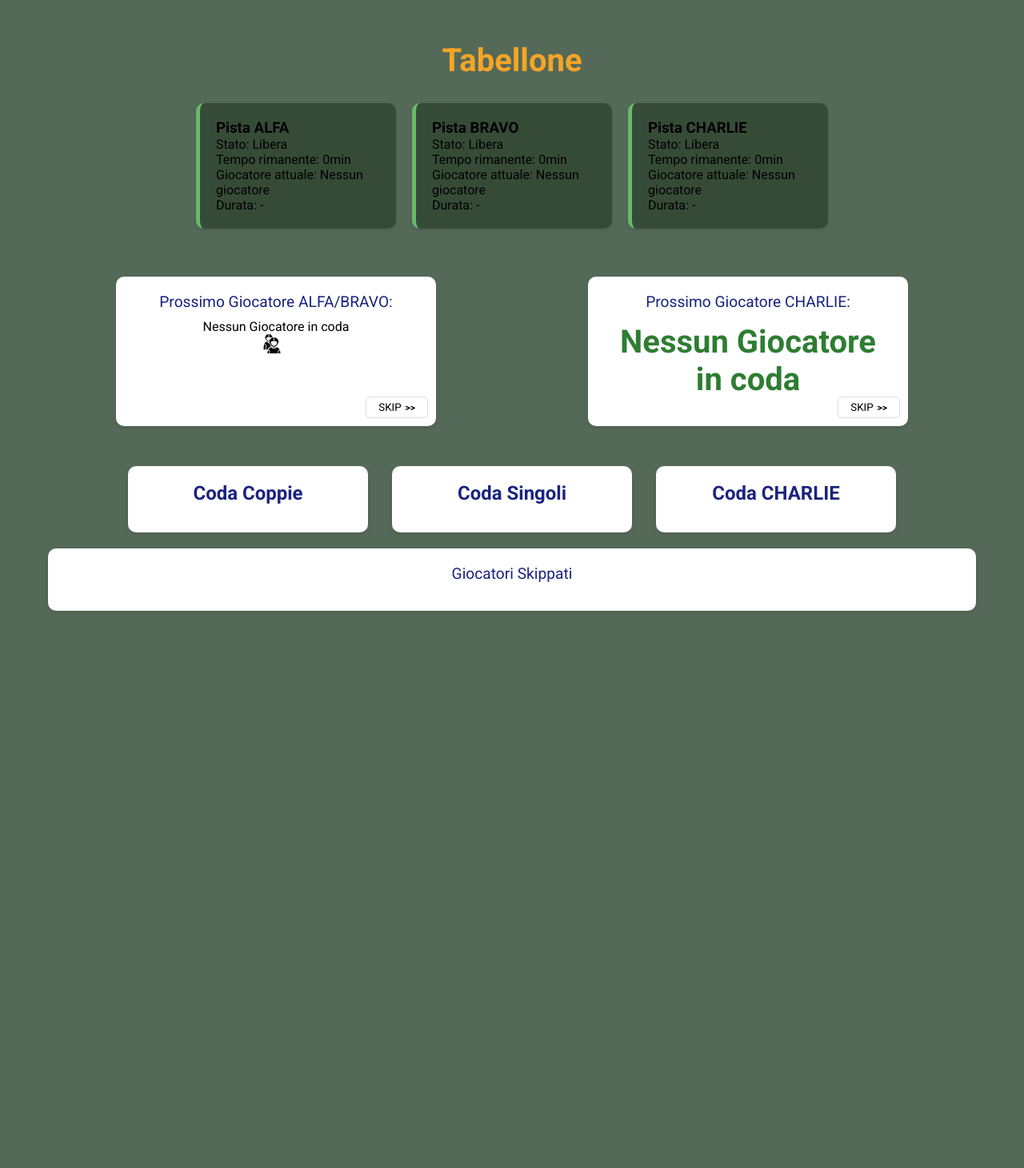
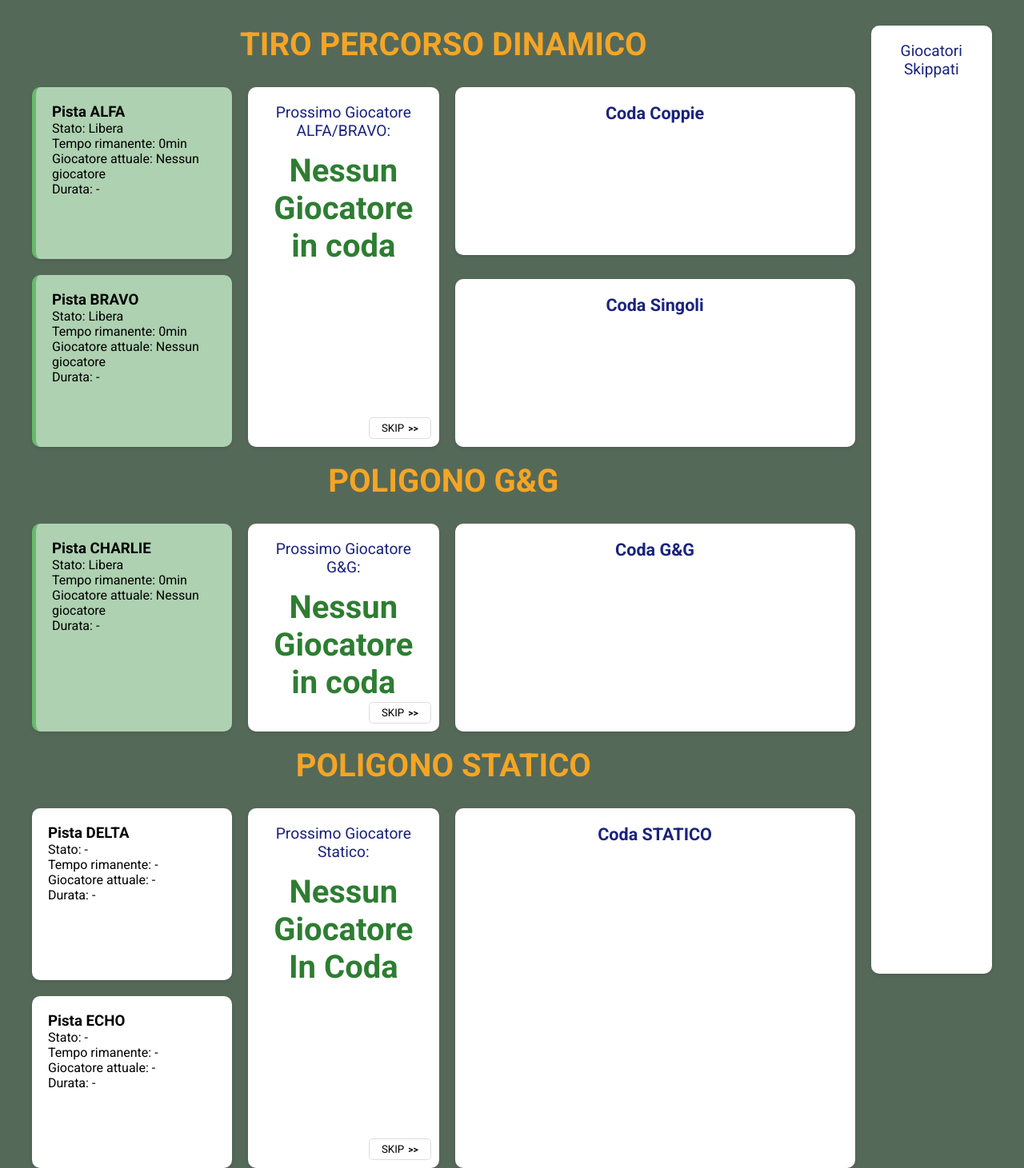
Before and after one commit to kekko-py/comicon-queue, a Flask app: page /dashboard in a window 1280 px wide. Shown: the part 67-1528 px from the top of the page at 80% size. Before the commit the page ends 831 px from the top, so only its background shows below. Run offline with Flask 3, Linux system fonts and the light colour scheme; data that the repository does not hold is empty.

Commit message:
Cambio grafica dashboard

```diff
--- a/static/css/dashboard.css
+++ b/static/css/dashboard.css
@@ -1,9 +1,44 @@
 .status-container {
   display: flex;
-  justify-content: center;
+  flex-direction: column;
   gap: 20px;
   margin-bottom: 30px;
+  height: 100%;
 }
+
+.main-box {
+  display: flex;
+  flex-direction: row;
+  justify-content: space-between;
+  gap: 20px;
+  width: 100%;
+}
+
+html, body, .container {
+    width: 100%;
+    padding: 0px;
+}
+
+.big-box {
+  width: 100%;
+  display: flex;
+  flex-direction: row;
+  justify-content: space-between;
+  gap: 20px;
+}
+
+#main-box1 {
+  height: 450px;
+}
+
+#main-box2 {
+  height: 260px;
+}
+
+#main-box3 {
+  height: 450px;
+}
+
 
 .status-box {
   background: white;
@@ -11,30 +46,35 @@
   padding: 20px;
   width: 250px;
   box-shadow: 0 2px 4px rgba(0, 0, 0, 0.1);
+  height: 100%;
 }
 
 .status-box.occupied {
-  background: #ffebee;
+  background: #f6cdd3;
   border-left: 5px solid #ef5350;
 }
 
 .status-box.free {
-  background: #354b37;
+  background: #aed1b1;
   border-left: 5px solid #66bb6a;
 }
 
 .boards-container {
   display: flex;
-  justify-content: center;
+  flex-direction: column;
   gap: 30px;
+  height: 100%;
 }
 
 .board {
+  overflow-y: auto;
   background: white;
   border-radius: 10px;
   padding: 20px;
-  width: 300px;
+  width: 500px;
+  height: 100%;
   box-shadow: 0 2px 4px rgba(0, 0, 0, 0.1);
+  font-size: 0.9em;
 }
 
 .board h2 {
@@ -226,10 +266,13 @@
 
 /* Aggiungi questi stili per i pulsanti skippati */
 .skipped-container {
+  overflow-y: auto;
+  max-height: 83%;
+  width: 100%;
+  height: 100%;
   background: white;
   border-radius: 10px;
   padding: 20px;
-  margin: 20px 0;
   box-shadow: 0 2px 4px rgba(0, 0, 0, 0.1);
 }
 
@@ -243,18 +286,20 @@
 .skipped-buttons {
   display: flex;
   flex-wrap: wrap;
-  gap: 10px;
-  justify-content: center;
+  width: 100%;
+  height: 100%;
+  gap: 50px;
+  justify-content: space-between;
 }
 
 .skipped-button {
-  padding: 5px 15px;
+  padding: 50px 150px;
   border-radius: 15px;
   border: 1px solid #ddd;
   background: #f8f9fa;
   cursor: pointer;
   transition: all 0.2s;
-  font-size: 0.9em;
+  font-size: 2em;
 }
 
 .skipped-button:hover {
@@ -276,21 +321,20 @@
 
 /* Stili per le card dei prossimi giocatori */
 .next-players-container {
+  height: 100%;
   display: flex;
-  justify-content: center;
+  flex-direction: column;
   gap: 20px;
-  margin: 20px 0;
 }
 
 .next-player-card {
   flex: 1;
-  max-width: 400px;
+  margin: 0;
   background: white;
   border-radius: 10px;
   padding: 20px;
   text-align: center;
   box-shadow: 0 2px 4px rgba(0, 0, 0, 0.1);
-  position: relative;
 }
 
 .skipped-button {
--- a/static/css/index.css
+++ b/static/css/index.css
@@ -7,7 +7,7 @@
 
   body {
     background: #556959;
-    padding: 20px;
+    padding: 5px;
   }
 
   .container {
--- a/templates/dashboard.html
+++ b/templates/dashboard.html
@@ -3,7 +3,13 @@
 <link rel="stylesheet" href="{{ url_for('static', filename='css/dashboard.css') }}" />
 {% endblock %}
 {% block content %}
-<h1>Tabellone</h1>
+
+<div class="row big-box">
+<div class="col-6">
+  <h1>TIRO PERCORSO DINAMICO</h1>
+
+<div class="main-box" id="main-box1">
+  <div class="col">
 
     <div class="status-container">
       <div class="status-box" id="alfa-status">
@@ -21,6 +27,50 @@
         <p>Giocatore attuale: <span id="current-player-bravo">-</span></p>
         <p>Durata: <span id="bravo-duration">-</span></p>
       </div>
+    </div>
+
+  </div>
+
+  <div class="col">
+
+    <div class="next-players-container">
+      <!-- Card per Coppie e Singoli -->
+      <div class="next-player-card">
+        <div class="next-player-title">Prossimo Giocatore ALFA/BRAVO:</div>
+        <div class="next-player-charlie" id="next-player-alfa-bravo-text">
+          Nessun Giocatore In Coda
+        </div>
+        <button class="skip-button" onclick="skipNextPlayerAlfaBravo()">
+          SKIP <span class="skip-icon">>></span>
+        </button>
+      </div>
+    </div>
+
+  </div>
+
+  <div class="col">
+
+    <div class="boards-container">
+      <div class="board">
+        <h2>Coda Coppie</h2>
+        <ul id="couples-board"></ul>
+      </div>
+      <div class="board">
+        <h2>Coda Singoli</h2>
+        <ul id="singles-board"></ul>
+      </div>
+    </div>
+
+  </div>
+</div>
+<br>
+<h1>POLIGONO G&G</h1>
+
+
+<div class="main-box" id="main-box2">
+
+  <div class="col">
+    <div class="status-container">
 
       <div class="status-box" id="charlie-status">
         <h3>Pista CHARLIE</h3>
@@ -30,23 +80,14 @@
         <p>Durata: <span id="charlie-duration">-</span></p>
       </div>
     </div>
+  </div>
 
+  <div class="col">
     <div class="next-players-container">
-  <!-- Card per Coppie e Singoli -->
-  <div class="next-player-card">
-    <div class="next-player-title">Prossimo Giocatore ALFA/BRAVO:</div>
-    <div class="next-player" id="next-player">
-      <span id="next-player-alfa-bravo-text">Nessun Giocatore In Coda</span>
-    </div>
-    <img src="/static/icons/Vector.svg" class="player-icon" alt="Player Icon" />
-    <button class="skip-button" onclick="skipNextPlayerAlfaBravo()">
-      SKIP <span class="skip-icon">>></span>
-    </button>
-  </div>
 
       <!-- Card per Charlie -->
       <div class="next-player-card">
-    <div class="next-player-title">Prossimo Giocatore CHARLIE:</div>
+        <div class="next-player-title">Prossimo Giocatore G&G:</div>
         <div class="next-player-charlie" id="next-charlie-text">
           Nessun Giocatore In Coda
         </div>
@@ -55,24 +96,76 @@
         </button>
       </div>
     </div>
-
-<div class="boards-container">
-  <div class="board">
-    <h2>Coda Coppie</h2>
-    <ul id="couples-board"></ul>
   </div>
 
+  <div class="col">
+    <div class="boards-container">
+
+
+
       <div class="board">
-    <h2>Coda Singoli</h2>
-    <ul id="singles-board"></ul>
+        <h2>Coda G&G</h2>
+        <ul id="charlie-board"></ul>
       </div>
 
-  <div class="board">
-    <h2>Coda CHARLIE</h2>
-    <ul id="charlie-board"></ul>
+    </div>
+  </div>
+</div>
+<br>
+<h1>POLIGONO STATICO</h1>
+
+<div class="main-box" id="main-box3">
+
+  <div class="col">
+    <div class="status-container">
+
+      <div class="status-box" id="delta-status">
+        <h3>Pista DELTA</h3>
+        <p>Stato: <span id="delta-state">-</span></p>
+        <p>Tempo rimanente: <span id="delta-remaining">-</span></p>
+        <p>Giocatore attuale: <span id="current-player-delta">-</span></p>
+        <p>Durata: <span id="delta-duration">-</span></p>
+      </div>
+
+      <div class="status-box" id="echo-status">
+        <h3>Pista ECHO</h3>
+        <p>Stato: <span id="echo-state">-</span></p>
+        <p>Tempo rimanente: <span id="echo-remaining">-</span></p>
+        <p>Giocatore attuale: <span id="current-player-echo">-</span></p>
+        <p>Durata: <span id="echo-duration">-</span></p>
+      </div>
     </div>
   </div>
 
+  <div class="col">
+    <div class="next-players-container">
+
+      <!-- Card per Statico -->
+      <div class="next-player-card">
+        <div class="next-player-title">Prossimo Giocatore Statico:</div>
+        <div class="next-player-charlie" id="next-statico-text">
+          Nessun Giocatore In Coda
+        </div>
+        <button class="skip-button" onclick="skipNextPlayerStatico()">
+          SKIP <span class="skip-icon">>></span>
+        </button>
+      </div>
+    </div>
+  </div>
+
+  <div class="col">
+    <div class="boards-container">
+
+      <div class="board">
+        <h2>Coda STATICO</h2>
+        <ul id="statico-board"></ul>
+      </div>
+    </div>
+  </div>
+</div>
+</div>
+
+<div class="col-6">
   <!-- Nuova card unica per gli skippati -->
 <div class="skipped-container">
   <div class="skipped-title">Giocatori Skippati</div>
@@ -82,6 +175,9 @@
     <div id="skipped-charlie-buttons"></div>
     </div>
   </div>
+</div>
+</div>
+
 {% endblock %}
 {% block scripts %}
 <script src="{{ url_for('static', filename='js/dashboard.js') }}"></script>
```
Lines whose indentation alone changed are shown as unchanged.
